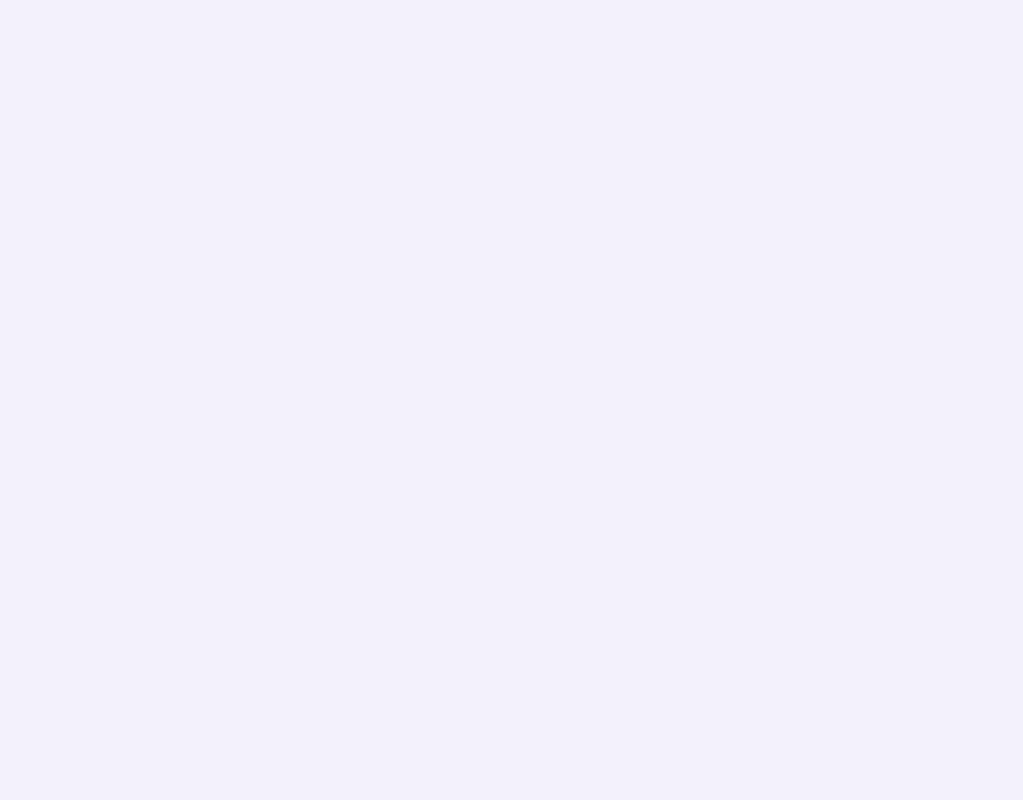
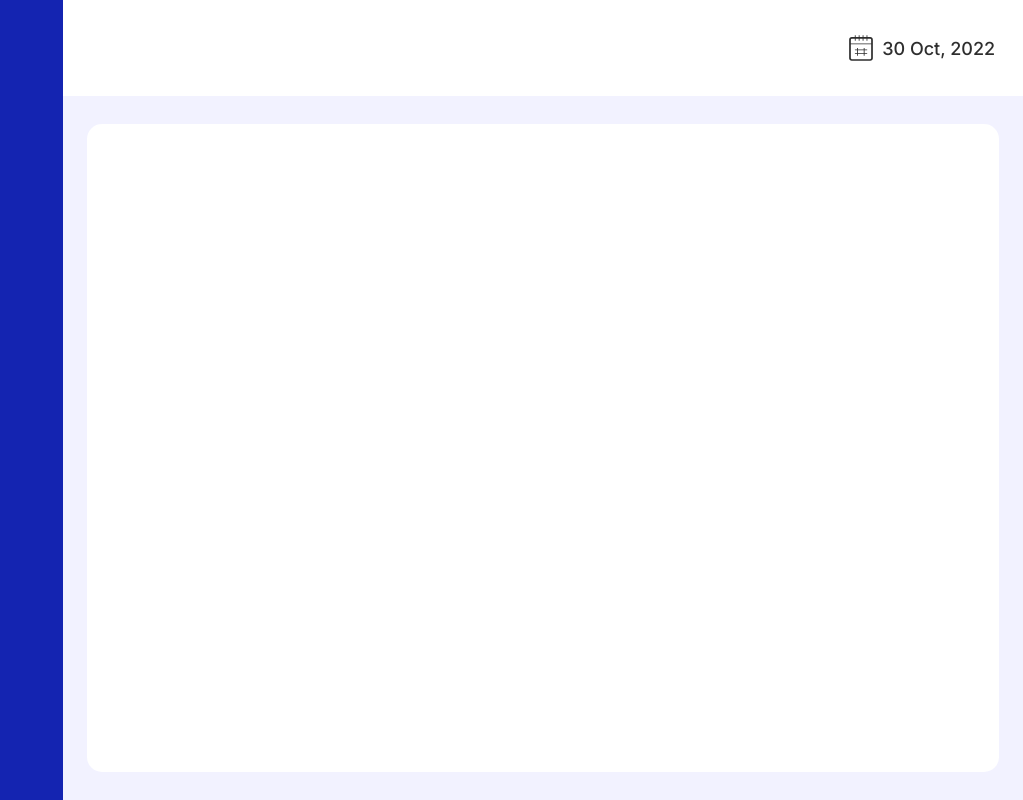
Before and after one commit to CptTapochek/study-link_front-end, a React (Create React App) app: page / in a window 1280 px wide. Shown: the whole page, without its empty margins (257-1280 px from the left). Built offline with nearby package versions, Linux system fonts and the light colour scheme.

Commit message:
content structure/header/open calendar

```diff
--- a/src/App.jsx
+++ b/src/App.jsx
@@ -1,17 +1,26 @@
-import React from "react";
+import React, {useState} from 'react';
 // import { BrowserRouter, Routes, Route, useNavigate } from "react-router-dom";
 import style from "./app.module.css";
+import Content from './Components/Content/Content';
+import Header from './Components/Header/Header';
 
 
 function App() {
-    //const navigate = useNavigate();
+    const [calendar, setCalendar] = useState("");
 
     return (
         <div id="app">
+            {calendar}
             <div className={style.main}>
-                <div className={style.header}></div>
-                <div className={style.navigation}></div>
-                <div className={style.content}></div>
+                <nav className={style.navigation}></nav>
+                <main className={style.mainAppBlock}>
+                    <header className={style.header}>
+                        <Header calendar={calendar} setCalendar={setCalendar}/>
+                    </header>
+                    <div className={style.content}>
+                        <Content/>
+                    </div>
+                </main>
             </div>
             {/*<Routes>*/}
             {/*  /!*<Route path="/*" element={<courses/>} />*!/*/}
--- /dev/null
+++ b/src/Components/Calendar/Calendar.jsx
@@ -0,0 +1,19 @@
+import style from './calendar.module.css';
+
+const Calendar = ({setCalendar}) => {
+
+    const dismissCalendar = () => {
+        setCalendar("");
+    };
+
+    return (
+        <div className={style.main}>
+            <div className={style.darkBG} onClick={dismissCalendar}/>
+            <div className={style.box}>
+
+            </div>
+        </div>
+    );
+};
+
+export default Calendar;
--- /dev/null
+++ b/src/Components/Calendar/calendar.module.css
@@ -0,0 +1,19 @@
+
+.main {
+}
+
+.darkBG {
+    position: absolute;
+    background-color: black;
+    z-index: 10;
+    opacity: 0.6;
+    width: 100vw; height: 100vh;
+}
+
+.box {
+    position: absolute;
+    z-index: 11;
+    width: 70%; height: 70%;
+    background-color: white;
+    border-radius: 15px;
+}
--- /dev/null
+++ b/src/Components/Content/Content.jsx
@@ -0,0 +1,16 @@
+import style from "./content.module.css";
+import Courses from '../../pages/courses/Courses';
+
+
+const Content = () => {
+
+    return (
+        <div className={style.main}>
+            <div className={style.box}>
+                <Courses/>
+            </div>
+        </div>
+    );
+};
+
+export default Content;
--- /dev/null
+++ b/src/Components/Content/content.module.css
@@ -0,0 +1,13 @@
+
+.main {
+    display: flex;
+    justify-content: center;
+    align-items: center;
+    width: 100%; height: 100%;
+}
+
+.box {
+    width: 95%; height: 92%;
+    background-color: white;
+    border-radius: 15px;
+}
--- a/src/Components/Header/Header.jsx
+++ b/src/Components/Header/Header.jsx
@@ -1,10 +1,21 @@
 import style from './header.module.css';
+import Calendar from '../Calendar/Calendar';
 
-const Header = () => {
+
+const Header = ({calendar, setCalendar}) => {
+    const openCalendar = () => {
+        setCalendar(<Calendar setCalendar={setCalendar}/>);
+    };
 
     return (
-        <div className={}>
-
+        <div className={style.header}>
+            <div className={style.navigation}></div>
+            <div className={style.date} onClick={openCalendar}>
+                <div className={style.calendarIcon}/>
+                <div className={style.calendarTitle}>
+                    30 Oct, 2022
+                </div>
+            </div>
         </div>
     );
 };
--- a/src/Components/Header/header.module.css
+++ b/src/Components/Header/header.module.css
@@ -0,0 +1,36 @@
+
+.header {
+    display: flex;
+    justify-content: center;
+    align-items: center;
+    width: 100%; height: 100%;
+}
+
+.navigation {
+    width: 70%;
+    background-color: #1424b1;
+}
+
+.date {
+    display: flex;
+    align-items: center;
+    width: 30%; height: 100%;
+    cursor: pointer;
+}
+
+.calendarIcon {
+    content: "";
+    background-image: url("../../assets/icons/calendar.svg");
+    width: 28px; height: 26px;
+    background-size: 24px;
+    background-repeat: no-repeat;
+    margin-left: 30%;
+}
+
+.calendarTitle {
+    font-family: var(--main-font);
+    color: var(--black-color);
+    font-size: 18px;
+    font-weight: 500;
+    margin-left: 5px;
+}
--- a/src/app.module.css
+++ b/src/app.module.css
@@ -1,24 +1,26 @@
+
 .main {
     width: 100%; height: 100%;
-    background-color: deeppink;
-    display: grid;
+    display: flex;
+}
 
-    grid-template-columns: 30% 70%;
-    /*grid-template-rows: auto;*/
-    grid-template-areas:
-    "header header"
-    "navigation content";
+.navigation {
+    width: 25%; height: 100vh;
+    background-color: var(--primary-color);
+}
+
+.mainAppBlock {
+    display: flex;
+    flex-direction: column;
+    width: 75%; height: 100vh;
 }
 
 .header {
-    grid-area: header;
-    background-color: red;
+    background-color: white;
+    height: 12%; width: 100%;
 }
-.navigation {
-    grid-area: navigation;
-    background-color: blue;
+
+.content {
+    width: 100%; height: 88%;
+    background-color: var(--background-color);
 }
-.content {
-    grid-area: content;
-    background-color: yellow;
-}
--- a/src/global.css
+++ b/src/global.css
@@ -3,17 +3,23 @@
 
 :root {
   --main-font: 'Inter', sans-serif;
+  --primary-color: #1424b1;
+  --black-color: #2e2e2e;
+  --background-color: #f2f2ff;
 }
 
 body, html{
   margin: 0;
   width: 100%; height: 100%;
-  background-color: #f2f2ff;
+  background-color: var(--background-color);
   -webkit-font-smoothing: antialiased;
   -moz-osx-font-smoothing: grayscale;
 }
 
 #app * {
+  display: flex;
+  justify-content: center;
+  align-content: center;
   font-family: var(--main-font);
 }
 
--- a/src/pages/courses/Courses.jsx
+++ b/src/pages/courses/Courses.jsx
@@ -1,9 +1,10 @@
 import style from "./courses.module.css";
+
 
 const Courses = () => {
 
     return (
-        <div className={}>
+        <div className={style.main}>
 
         </div>
     );
--- a/src/pages/courses/courses.module.css
+++ b/src/pages/courses/courses.module.css
@@ -0,0 +1,5 @@
+
+.main {
+    display: flex;
+    flex-direction: column;
+}
```
Also changed, not shown: src/assets/icons/calendar.svg (added).
